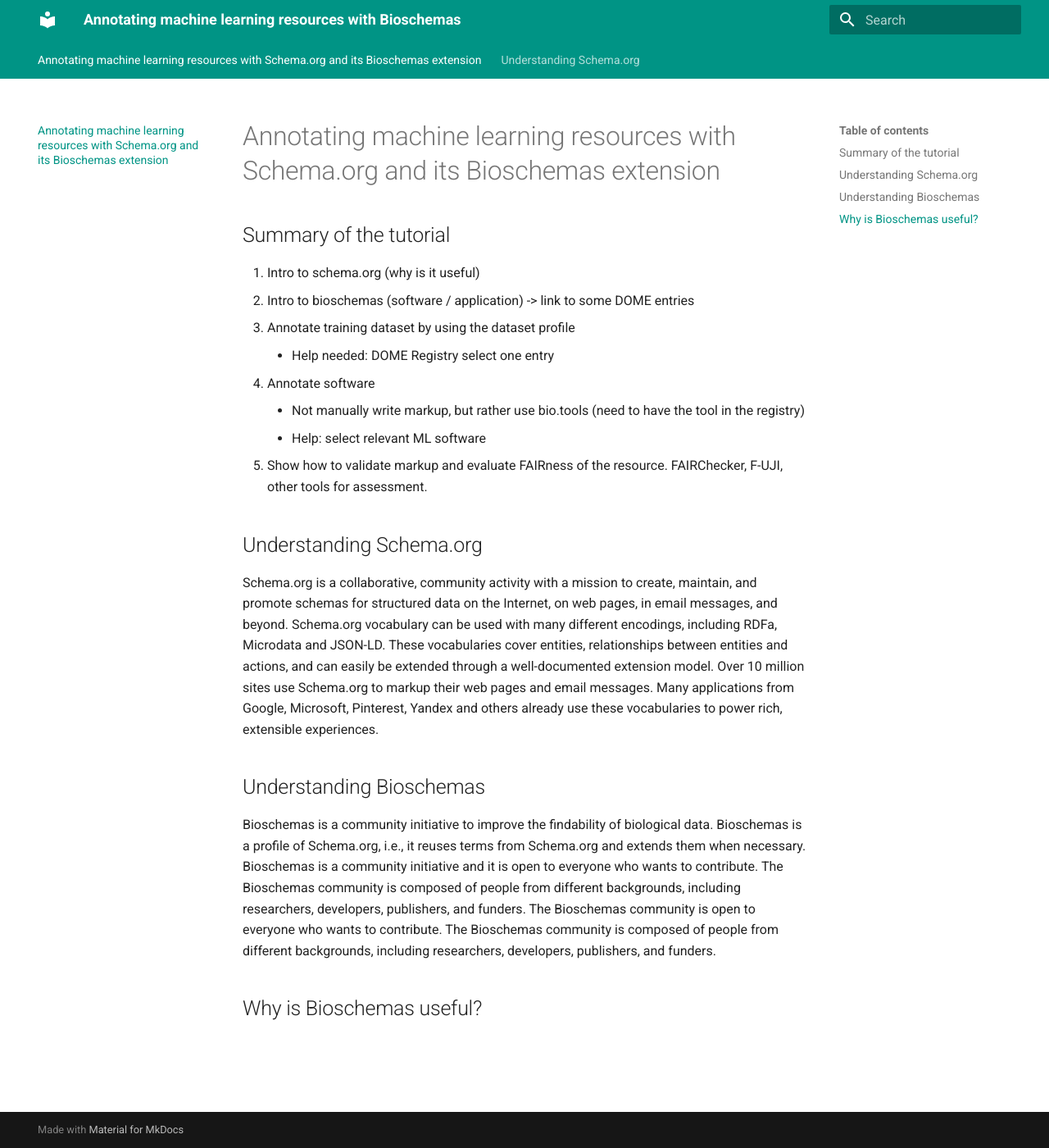
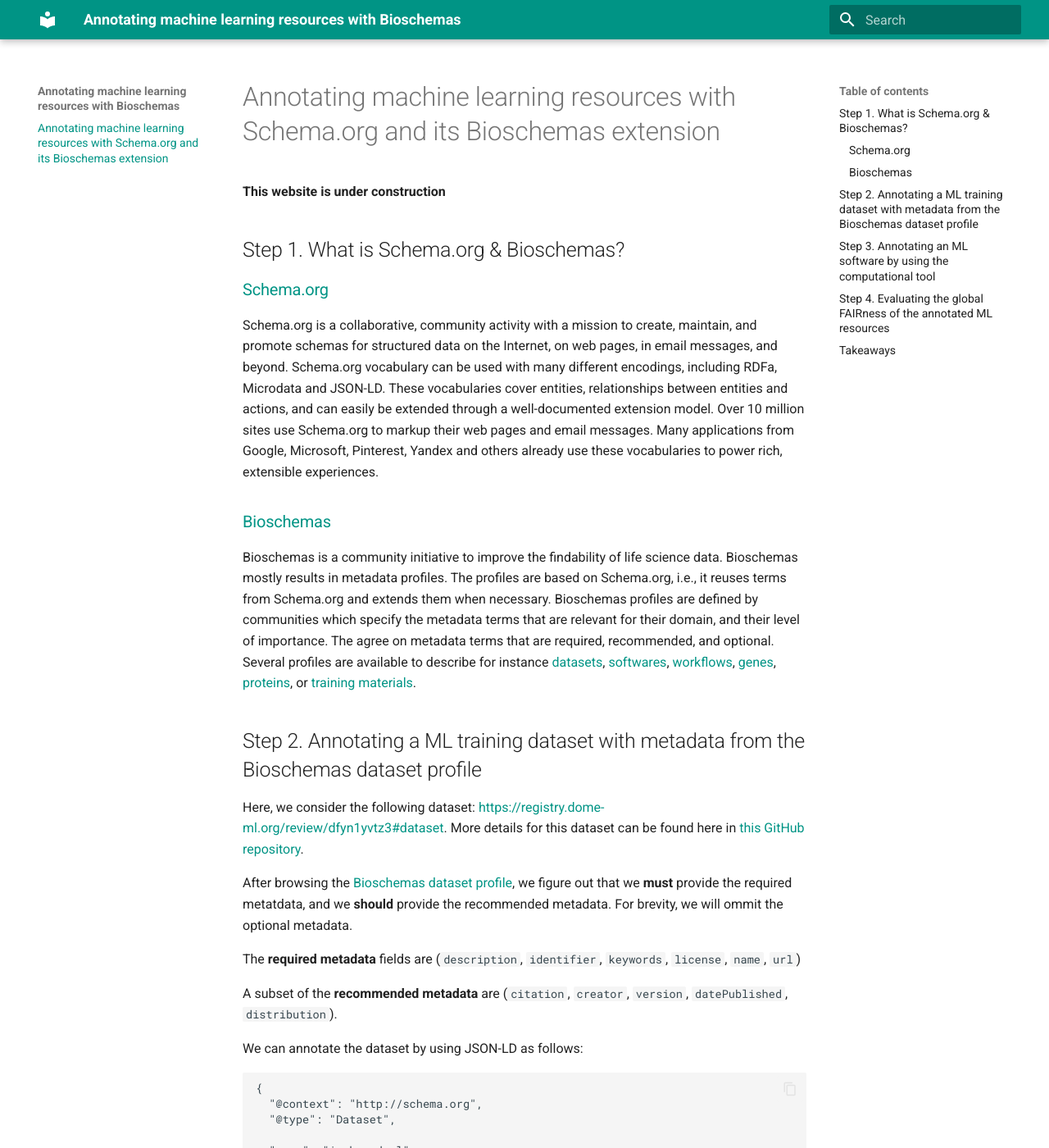
Before and after one commit to BioSchemas/ml-markup-tutorial, an MkDocs documentation site: the page built from docs/index.md, in a window 1280 px wide and 1400 px high. Shown: the whole window at 82% size. Built offline with MkDocs 1.6.1 and Material for MkDocs 9.7.7, drawn with Linux system fonts in a browser that asks for light colours; some of the changed text lies outside the part shown.

Commit message:
Bioschemas tutorial

````diff
--- a/docs/index.md
+++ b/docs/index.md
@@ -1,23 +1,87 @@
 # Annotating machine learning resources with Schema.org and its Bioschemas extension
 
-## Summary of the tutorial
-1. Intro to schema.org (why is it useful)
-2. Intro to bioschemas (software / application) -> link to some DOME entries
-3. Annotate training dataset by using the dataset profile
-      -    Help needed: DOME Registry select one entry
-4. Annotate software
-      - Not manually write markup, but rather use bio.tools (need to have the tool in the registry)
-      - Help: select relevant ML software
-5. Show how to validate markup and evaluate FAIRness of the resource.
-FAIRChecker, F-UJI, other tools for assessment.
+**This website is under construction**
 
+## Step 1. What is Schema.org & Bioschemas?
 
-## Understanding Schema.org
+### [Schema.org](http://schema.org)
 
 Schema.org is a collaborative, community activity with a mission to create, maintain, and promote schemas for structured data on the Internet, on web pages, in email messages, and beyond. Schema.org vocabulary can be used with many different encodings, including RDFa, Microdata and JSON-LD. These vocabularies cover entities, relationships between entities and actions, and can easily be extended through a well-documented extension model. Over 10 million sites use Schema.org to markup their web pages and email messages. Many applications from Google, Microsoft, Pinterest, Yandex and others already use these vocabularies to power rich, extensible experiences.
 
-## Understanding Bioschemas
+### [Bioschemas](https://bioschemas.org/)
 
-Bioschemas is a community initiative to improve the findability of biological data. Bioschemas is a profile of Schema.org, i.e., it reuses terms from Schema.org and extends them when necessary. Bioschemas is a community initiative and it is open to everyone who wants to contribute. The Bioschemas community is composed of people from different backgrounds, including researchers, developers, publishers, and funders. The Bioschemas community is open to everyone who wants to contribute. The Bioschemas community is composed of people from different backgrounds, including researchers, developers, publishers, and funders.
+Bioschemas is a community initiative to improve the findability of life science data. Bioschemas mostly results in metadata profiles. The profiles are based on Schema.org, i.e., it reuses terms from Schema.org and extends them when necessary. Bioschemas profiles are defined by communities which specify the metadata terms that are relevant for their domain, and their level of importance. The agree on metadata terms that are required, recommended, and optional. Several profiles are available to describe for instance [datasets](https://bioschemas.org/profiles/Dataset/1.0-RELEASE), [softwares](https://bioschemas.org/profiles/ComputationalTool/1.0-RELEASE), [workflows](https://bioschemas.org/profiles/ComputationalWorkflow/1.0-RELEASE), [genes](https://bioschemas.org/profiles/Gene/1.0-RELEASE), [proteins](https://bioschemas.org/profiles/Protein/0.11-RELEASE), or [training materials](https://bioschemas.org/profiles/TrainingMaterial/1.0-RELEASE).
 
-## Why is Bioschemas useful?
+## Step 2. Annotating a ML training dataset with metadata from the Bioschemas dataset profile
+
+Here, we consider the following dataset: [https://registry.dome-ml.org/review/dfyn1yvtz3#dataset](https://registry.dome-ml.org/review/dfyn1yvtz3#dataset). More details for this dataset can be found here in [this GitHub repository](https://github.com/RyanCook94/inphared).
+
+After browsing the [Bioschemas dataset profile](https://bioschemas.org/profiles/Dataset/1.0-RELEASE), we figure out that we **must** provide the required metatdata, and we **should** provide the recommended metadata. For brevity, we will ommit the optional metadata.
+
+The **required metadata** fields are (`description`, `identifier`, `keywords`, `license`, `name`, `url`)
+
+A subset of the **recommended metadata** are (`citation`, `creator`,  `version`, `datePublished`, `distribution`).
+
+We can annotate the dataset by using JSON-LD as follows:
+
+```json
+{
+  "@context": "http://schema.org",
+  "@type": "Dataset",
+
+  "name": "inphared.pl",
+  "description": "inphared.pl (INfrastructure for a PHAge REference Database) is a perl script which downloads and filters phage genomes from Genbank to provide the most complete phage genome database possible.",
+  "identifier": "https://github.com/RyanCook94/inphared",
+  "url": "https://github.com/RyanCook94/inphared",
+  "keywords": "Data Retrieval, Data Analysis, Bioinformatics, Phage Genomes",
+  "license": "https://opensource.org/license/agpl-v3",
+
+  "citation": "Cook R, Brown N, Redgwell T, Rihtman B, Barnes M, Clokie M, Stekel DJ, Hobman JL, Jones MA, Millard A. INfrastructure for a PHAge REference Database: Identification of Large-Scale Biases in the Current Collection of Cultured Phage Genomes. PHAGE. 2021. Available from: http://doi.org/10.1089/phage.2021.0007",
+  "creator": {
+    "@type": "Person",
+    "name": "Ryan Cook",
+  },
+  "version": "v1.2",
+  "datePublished": "2021-02-18",
+  "distribution": {
+    "@type": "DataDownload",
+    "contentUrl": "https://github.com/RyanCook94/inphared/archive/refs/tags/v1.2.zip"
+  }
+}
+```
+For more details on JSON-LD encoding of Schema.org, please refer to the [Bioschemas training material](https://bioschemas.org/tutorials/howto/howto_add_markup).
+
+The last step of the annotation process consists in making accessible the metadata. This can be done by adding the metadata to the HTML code of the dataset webpage.
+
+## Step 3. Annotating an ML software by using the computational tool
+We have seen how to manually write Bioschemas metatadata in JSON-LD to annotate a sample dataset. Now, we will see how we can use a software registry to lighten the annotation process.
+
+[Bio.tools](https://bio.tools) is a registry of software tools for the life sciences. It allow users to submit new tools, and to search for existing ones. During the submission process, users are asked to provide metadata about the tool. This metadata is then used to dynamically generate a JSON-LD representation on the web page describing the tool.
+
+Let's take an example. Here, we consider the deepvariant tool. This tool is registered in bio.tools at the following URL: [https://bio.tools/deepvariant](https://bio.tools/deepvariant):
+![deepvariant_biotools](<deepvariant.png>)
+
+If we check this web page with the [schema.org validation tool](https://validator.schema.org/#url=https%3A%2F%2Fbio.tools%2Fdeepvariant), we can see that Bioschemas markup is present:
+![deepvariant_schema_org_metadata](<deepvariant_md.png>)
+
+**The key message here is that chosing the right registry is already a key step towards FAIRer ML resources**
+
+## Step 4. Evaluating the global FAIRness of the annotated ML resources
+Finally we will breifly explore how to evaluate the FAIRness of the annotated resources.
+We will use the [FAIRChecker](https://fair-checker.france-bioinformatique.fr) tool. This tool allows to evaluate the FAIRness of a resource by checking the presence of semantic metadata.
+
+If we consider a [ML dataset](https://www.kaggle.com/datasets/ankushpanday1/heart-attack-in-youth-vs-adult-in-germany) registered in Kaggle, we can see that the dataset is FAIR enough:
+![alt text](<fair-eval.png>)
+
+The FAIR assesment report shows scores and recommendations for each of the FAIR principles:
+ ![alt text](<fair-report.png>)
+
+<!-- Let's come back to our dataset described in the DOME registry. DOME allows to expose Bioschemas metadata for each of the hosted entries. This is key to increase the FAIRness of the hosted machine learning resource descriptions. By submitting the [dataset url](https://registry.dome-ml.org/review/dfyn1yvtz3#dataset) in the FAIRChecker tool, we can see that the dataset is FAIR enough:-->
+
+
+## Takeaways
+
+- Schema.org and Bioschemas are key to increase the findability of machine learning resources
+- You can embed JSON-LD metadata in the HTML code of your web pages
+- Using registries (for software, datasets, etc.) is a good practice to lighten the annotation process
+- You can evaluate the FAIRness of your digital resources with online tools such as FAIR-Checker
--- a/docs/schemaorg.md
+++ /dev/null
@@ -1 +0,0 @@
-# Understanding Schema.org
--- a/mkdocs.yml
+++ b/mkdocs.yml
@@ -5,7 +5,20 @@
   palette:
     primary: teal
   features:
-    - navigation.tabs
+    #- navigation.tabs
     - navigation.sections
     - navigation.path
     - navigation.indexes
+    - content.code.copy
+#nav:
+#  - 'Step 1: understanding Schema.org': '1-schema.md'
+#  - 'Step 2: understanding Bioschemas': '2-bioschemas.md'
+#  - 'Step 3: annotating a ML training dataset': '3-dataset.md'
+#  - 'Step 4: annotating a ML software': '4-software.md'
+#  - 'Step 5: evaluating FAIRness of annotated ML resources': '5-fairness.md'
+
+markdown_extensions:
+  - footnotes
+  - pymdownx.highlight:
+     anchor_linenums: true
+     auto_title: false
````
Also changed, not shown: docs/deepvariant.png (added), docs/deepvariant_md.png (added), docs/fair-eval.png (added), docs/fair-report.png (added), 1 other file.
